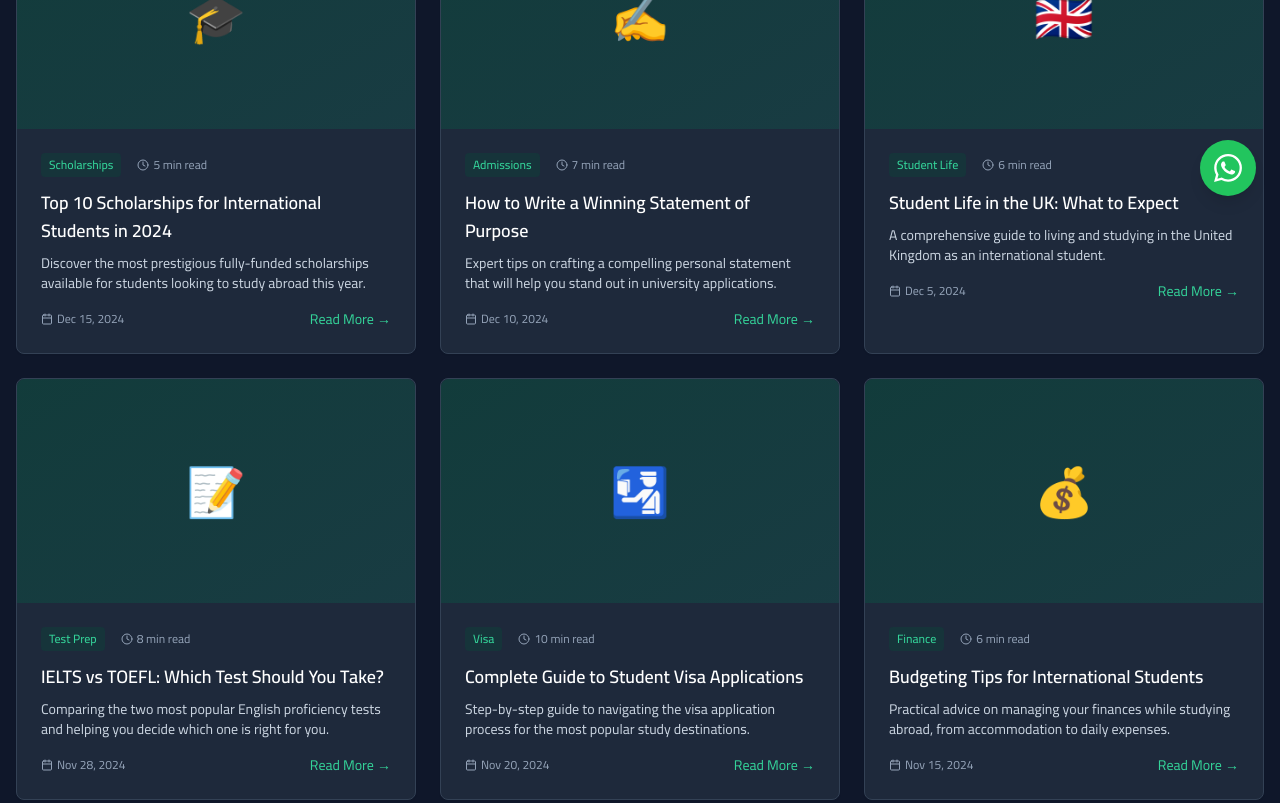
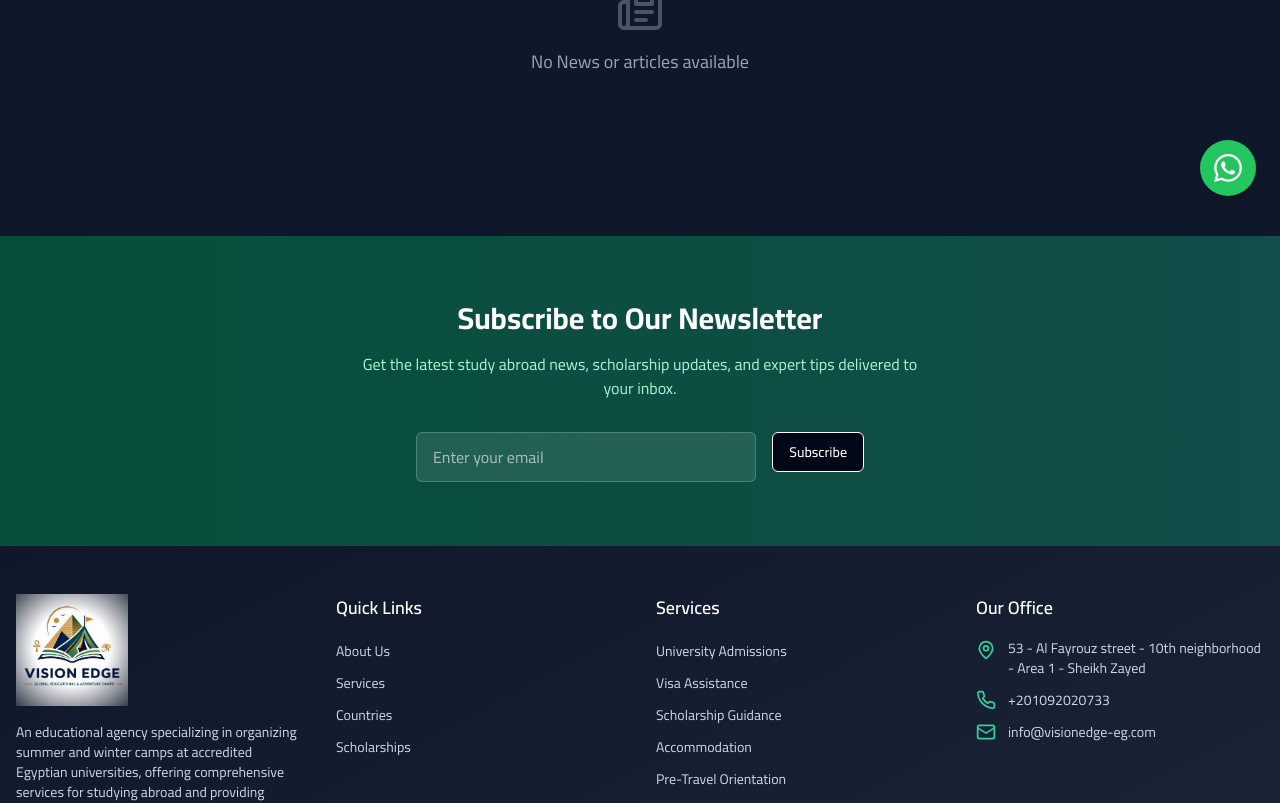
Before and after one commit to wfareed/yehia, a Next.js app: page /blog in a window 1280 px wide. Shown: the part 580-1383 px from the top of the page. Built offline with nearby package versions, Linux system fonts and the light colour scheme.

Commit message:
link removal
changes in header/footer links and removal of dummy articles and changing the names of the CEO and founders

```diff
--- a/src/app/about/page.tsx
+++ b/src/app/about/page.tsx
@@ -55,8 +55,8 @@ export default function AboutPage() {
   ]
 
   const team = [
-    { name: "", role: ar ? "المؤسس والرئيس التنفيذي" : "Founder & CEO", initials: "AA" },
-    { name: "", role: ar ? "رئيسة القبول" : "Head of Admissions", initials: "SA" },
+    { name: "Mr. Mohammed Sabbahi", role: ar ? "المؤسس والرئيس التنفيذي" : "Founder & CEO", initials: "MS" },
+    { name: "Mr. Yehia El-Samman", role: ar ? "رئيس العمليات والمؤسس المشارك" : "Head of Operations & Co-Founder", initials: "YS" },
     { name: "", role: ar ? "متخصص التأشيرات" : "Visa Specialist", initials: "KR" },
     { name: "", role: ar ? "مستشارة الطلاب" : "Student Counselor", initials: "ND" },
     { name: "", role: ar ? "مدير الشراكات" : "Partnerships Director", initials: "OS" },
--- a/src/app/blog/page.tsx
+++ b/src/app/blog/page.tsx
@@ -3,123 +3,11 @@
 import React from 'react'
 import { useLanguage } from '@/contexts/language-context'
 import { motion } from 'framer-motion'
-import { Card, CardContent, CardHeader, CardTitle } from '@/components/ui/card'
 import { Button } from '@/components/ui/button'
-import Link from 'next/link'
-import { Calendar, ArrowRight, Clock } from 'lucide-react'
-
-const containerVariants = {
-  hidden: { opacity: 0 },
-  visible: { opacity: 1, transition: { staggerChildren: 0.1 } },
-}
-
-const itemVariants = {
-  hidden: { opacity: 0, y: 20 },
-  visible: { opacity: 1, y: 0, transition: { duration: 0.5 } },
-}
+import { Newspaper } from 'lucide-react'
 
 export default function BlogPage() {
-  const { t, language } = useLanguage()
-
-  const posts = language === 'ar' ? [
-    {
-      title: "أفضل 10 منح للطلاب الدوليين في 2024",
-      excerpt: "اكتشف أكثر المنح الممولة بالكامل للطلاب الذين يرغبون في الدراسة في الخارج هذا العام.",
-      date: "15 ديسمبر 2024",
-      readTime: "5 دقائق قراءة",
-      category: "منح",
-      image: "🎓",
-    },
-    {
-      title: "كيفية كتابة بيان الغرض الفائز",
-      excerpt: "نصائح خبراء في صياغة بيان شخصي مقنع سيساعدك على التميز في طلبات الجامعة.",
-      date: "10 ديسمبر 2024",
-      readTime: "7 دقائق قراءة",
-      category: "القبول",
-      image: "✍️",
-    },
-    {
-      title: "حياة الطالب في المملكة المتحدة: ماذا تتوقع",
-      excerpt: "دليل شامل للعيش والدراسة في المملكة المتحدة كطالب دولي.",
-      date: "5 ديسمبر 2024",
-      readTime: "6 دقائق قراءة",
-      category: "حياة الطالب",
-      image: "🇬🇧",
-    },
-    {
-      title: "IELTS مقابل TOEFL: أي اختبار يجب أن تأخذه؟",
-      excerpt: "مقارنة بين اختباري إتقان اللغة الإنجليزية الأكثر شعبية ومساعدتك في تحديد أيهما مناسب لك.",
-      date: "28 نوفمبر 2024",
-      readTime: "8 دقائق قراءة",
-      category: "التحضير للاختبار",
-      image: "📝",
-    },
-    {
-      title: "دليل شامل لطلبات تأشيرة الطالب",
-      excerpt: "دليل خطوة بخطوة للتنقل في عملية طلب التأشيرة لأشهر وجهات الدراسة.",
-      date: "20 نوفمبر 2024",
-      readTime: "10 دقائق قراءة",
-      category: "التأشيرة",
-      image: "🛂",
-    },
-    {
-      title: "نصائح الميزانية للطلاب الدوليين",
-      excerpt: "نصائح عملية لإدارة أموالك أثناء الدراسة في الخارج، من السكن إلى النفقات اليومية.",
-      date: "15 نوفمبر 2024",
-      readTime: "6 دقائق قراءة",
-      category: "المالية",
-      image: "💰",
-    },
-  ] : [
-    {
-      title: "Top 10 Scholarships for International Students in 2024",
-      excerpt: "Discover the most prestigious fully-funded scholarships available for students looking to study abroad this year.",
-      date: "Dec 15, 2024",
-      readTime: "5 min read",
-      category: "Scholarships",
-      image: "🎓",
-    },
-    {
-      title: "How to Write a Winning Statement of Purpose",
-      excerpt: "Expert tips on crafting a compelling personal statement that will help you stand out in university applications.",
-      date: "Dec 10, 2024",
-      readTime: "7 min read",
-      category: "Admissions",
-      image: "✍️",
-    },
-    {
-      title: "Student Life in the UK: What to Expect",
-      excerpt: "A comprehensive guide to living and studying in the United Kingdom as an international student.",
-      date: "Dec 5, 2024",
-      readTime: "6 min read",
-      category: "Student Life",
-      image: "🇬🇧",
-    },
-    {
-      title: "IELTS vs TOEFL: Which Test Should You Take?",
-      excerpt: "Comparing the two most popular English proficiency tests and helping you decide which one is right for you.",
-      date: "Nov 28, 2024",
-      readTime: "8 min read",
-      category: "Test Prep",
-      image: "📝",
-    },
-    {
-      title: "Complete Guide to Student Visa Applications",
-      excerpt: "Step-by-step guide to navigating the visa application process for the most popular study destinations.",
-      date: "Nov 20, 2024",
-      readTime: "10 min read",
-      category: "Visa",
-      image: "🛂",
-    },
-    {
-      title: "Budgeting Tips for International Students",
-      excerpt: "Practical advice on managing your finances while studying abroad, from accommodation to daily expenses.",
-      date: "Nov 15, 2024",
-      readTime: "6 min read",
-      category: "Finance",
-      image: "💰",
-    },
-  ]
+  const { language } = useLanguage()
 
   return (
     <div className="dark">
@@ -139,36 +27,17 @@ export default function BlogPage() {
       {/* Blog Posts */}
       <section className="py-20 bg-slate-900">
         <div className="container mx-auto px-4">
-          <motion.div variants={containerVariants} initial="hidden" whileInView="visible" viewport={{ once: true }} className="grid grid-cols-1 md:grid-cols-2 lg:grid-cols-3 gap-6">
-            {posts.map((post, index) => (
-              <motion.div key={index} variants={itemVariants}>
-                <Card className="h-full bg-slate-800 border-slate-700 hover:border-emerald-500 transition-all group cursor-pointer">
-                  <CardContent className="p-0">
-                    <div className="aspect-video bg-gradient-to-br from-emerald-900/50 to-teal-900/50 flex items-center justify-center rounded-t-lg">
-                      <span className="text-5xl">{post.image}</span>
-                    </div>
-                    <div className="p-6">
-                      <div className="flex items-center space-x-4 mb-3">
-                        <span className="text-xs text-emerald-400 font-medium bg-emerald-900/30 px-2 py-1 rounded">{post.category}</span>
-                        <div className="flex items-center space-x-1 text-xs text-slate-400">
-                          <Clock className="h-3 w-3" />
-                          <span>{post.readTime}</span>
-                        </div>
-                      </div>
-                      <h3 className="text-white font-semibold text-lg mb-2 group-hover:text-emerald-400 transition-colors">{post.title}</h3>
-                      <p className="text-slate-300 text-sm mb-4">{post.excerpt}</p>
-                      <div className="flex items-center justify-between">
-                        <div className="flex items-center space-x-1 text-xs text-slate-400">
-                          <Calendar className="h-3 w-3" />
-                          <span>{post.date}</span>
-                        </div>
-                        <span className="text-emerald-400 text-sm group-hover:underline">{t.common.readMore} →</span>
-                      </div>
-                    </div>
-                  </CardContent>
-                </Card>
-              </motion.div>
-            ))}
+          <motion.div
+            initial={{ opacity: 0, y: 20 }}
+            whileInView={{ opacity: 1, y: 0 }}
+            viewport={{ once: true }}
+            transition={{ duration: 0.5 }}
+            className="flex flex-col items-center justify-center text-center py-20"
+          >
+            <Newspaper className="h-12 w-12 text-slate-600 mb-4" />
+            <p className="text-slate-400 text-lg">
+              {language === 'ar' ? 'لا توجد أخبار أو مقالات متاحة' : 'No News or articles available'}
+            </p>
           </motion.div>
         </div>
       </section>
--- a/src/app/services/page.tsx
+++ b/src/app/services/page.tsx
@@ -7,8 +7,8 @@ import { Card, CardContent, CardHeader, CardTitle } from '@/components/ui/card'
 import { Button } from '@/components/ui/button'
 import Link from 'next/link'
 import {
-  GraduationCap, Plane, FileText, Home, BookOpen, Headphones,
-  Globe, MapPin, ArrowRight, CheckCircle, Clock
+  GraduationCap, Home, BookOpen, Headphones,
+  MapPin, ArrowRight, CheckCircle, Clock
 } from 'lucide-react'
 
 const containerVariants = {
@@ -31,24 +31,6 @@ export default function ServicesPage() {
       title: ar ? "استشارات الدراسة في الخارج" : "Study Abroad Consultation",
       description: ar ? "استشارة شخصية لمساعدتك في اختيار الدولة والجامعة والبرنامج المناسب بناءً على خلفيتك الأكاديمية وأهدافك المهنية." : "Personalized consultation to help you choose the right country, university, and program based on your academic background and career goals.",
       features: ar ? ["تقييم الملف الأكاديمي", "مطابقة الدولة والجامعة", "توجيه اختيار البرنامج", "تحديد المسار المهني"] : ["Academic profile assessment", "Country & university matching", "Program selection guidance", "Career path alignment"],
-    },
-    {
-      icon: <FileText className="h-8 w-8 text-blue-400" />,
-      title: ar ? "القبول الجامعي" : "University Admissions",
-      description: ar ? "مساعدة كاملة في عملية التقديم للجامعة، من إعداد المستندات إلى التقديم والمتابعة." : "Complete assistance with the university application process, from document preparation to submission and follow-up.",
-      features: ar ? ["تعبئة نماذج الطلبات", "التحقق من المستندات", "مراجعة رسالة الغرض", "التحضير للمقابلة"] : ["Application form filling", "Document verification", "Statement of purpose review", "Interview preparation"],
-    },
-    {
-      icon: <Globe className="h-8 w-8 text-green-400" />,
-      title: ar ? "المساعدة في المنح" : "Scholarship Assistance",
-      description: ar ? "المساعدة في تحديد المنح الدراسية والتقديم عليها، وتعظيم فرص الحصول على الدعم المالي." : "Help identifying and applying for scholarships that match your profile, maximizing your chances of financial support.",
-      features: ar ? ["مطابقة المنح الدراسية", "إعداد طلب المنحة", "دعم كتابة المقال", "التخطيط المالي"] : ["Scholarship matching", "Application preparation", "Essay writing support", "Financial planning"],
-    },
-    {
-      icon: <Plane className="h-8 w-8 text-orange-400" />,
-      title: ar ? "إرشاد التأشيرات" : "Visa Guidance",
-      description: ar ? "إرشاد متخصص خلال عملية تقديم طلب التأشيرة، وضمان إعداد جميع المستندات وتقديمها بشكل صحيح." : "Expert guidance through the visa application process, ensuring all documents are properly prepared and submitted.",
-      features: ar ? ["تحديد نوع التأشيرة", "قائمة المستندات المطلوبة", "تقديم الطلب", "التدريب على المقابلة"] : ["Visa type identification", "Document checklist", "Application submission", "Interview coaching"],
     },
     {
       icon: <BookOpen className="h-8 w-8 text-pink-400" />,
--- a/src/components/footer.tsx
+++ b/src/components/footer.tsx
@@ -71,11 +71,6 @@ export default function Footer() {
               <li>
                 <Link href="/countries" className="text-slate-300 hover:text-white transition-colors text-sm">
                   {t.nav.countries}
-                </Link>
-              </li>
-              <li>
-                <Link href="/universities" className="text-slate-300 hover:text-white transition-colors text-sm">
-                  {t.nav.universities}
                 </Link>
               </li>
               <li>
--- a/src/components/header.tsx
+++ b/src/components/header.tsx
@@ -37,7 +37,6 @@ export default function Header() {
     { href: '/about', label: t.nav.about },
     { href: '/services', label: t.nav.services },
     { href: '/countries', label: t.nav.countries },
-    { href: '/universities', label: t.nav.universities },
     { href: '/discover-egypt', label: t.nav.discoverEgypt },
     { href: '/testimonials', label: t.nav.testimonials },
     { href: '/blog', label: t.nav.blog },
```
